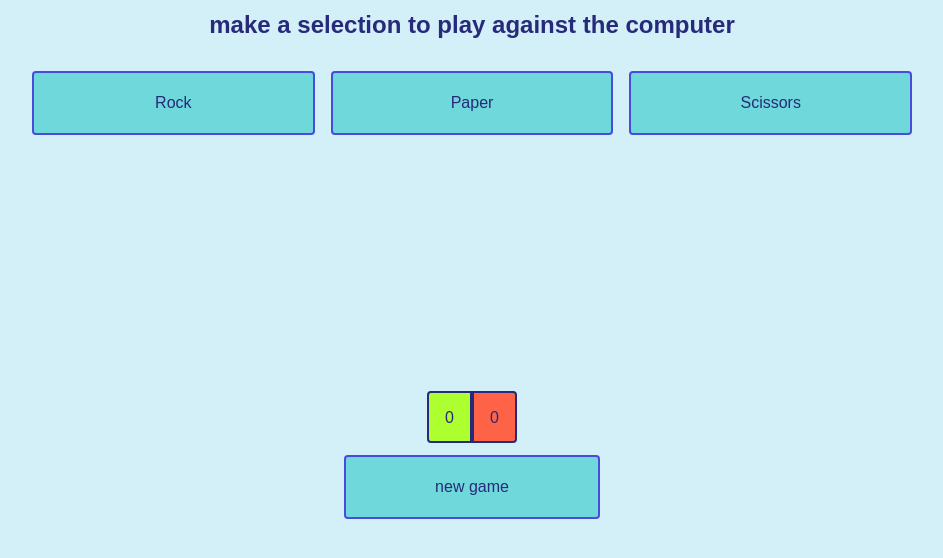
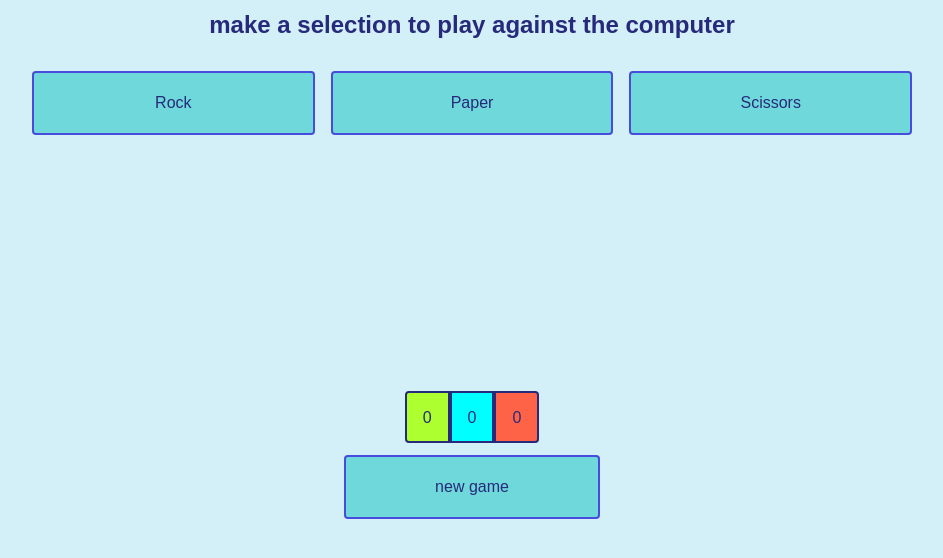
Before and after one commit to MeAAnderson/rock-paper-scissors, a plain HTML site: page index.html in a window 1280 px wide. Shown: the part 90-648 px from the top of the page, without its empty margins (168-1111 px from the left). Drawn offline with Linux system fonts and the light colour scheme.

Commit message:
added counter for 'ties'

```diff
--- a/index.html
+++ b/index.html
@@ -24,6 +24,7 @@
 </div>
 <div id = 'counter'>
   <div id = 'user-count'>0</div>
+  <div id = 'ties-count'>0</div>
   <div id = 'computer-count'>0</div>
 </div>
 <button class="choice" id='new-game' onclick="location.reload()">new game</button>
--- a/script.js
+++ b/script.js
@@ -70,6 +70,7 @@ function playRound(userChoice){
 function updateCount(result){
   let countUserWins = parseInt(document.getElementById('user-count').innerHTML);
   let countComputerWins = parseInt(document.getElementById('computer-count').innerHTML);
+  let countTies = parseInt(document.getElementById('ties-count').innerHTML);
   if (result === 'you win'){
     countUserWins += 1
     document.getElementById('user-count').innerHTML = countUserWins
@@ -78,6 +79,9 @@ function updateCount(result){
     countComputerWins += 1
     document.getElementById('computer-count').innerHTML = countComputerWins
     document.getElementById("result").style.backgroundColor = 'tomato'
+  } else {
+    countTies += 1
+    document.getElementById('ties-count').innerHTML = countTies
   }
 
 }
--- a/style.css
+++ b/style.css
@@ -106,6 +106,14 @@ div{
   border-top-left-radius: 0px;
   border-bottom-left-radius: 0px;
 }
+#ties-count{
+  height: 1em;
+  background-color: cyan;
+
+  border-style: solid;
+  border: 2px solid rgb(39, 42, 122);
+
+}
 #new-game{
   margin: 2em;
   width: 20%;
```
